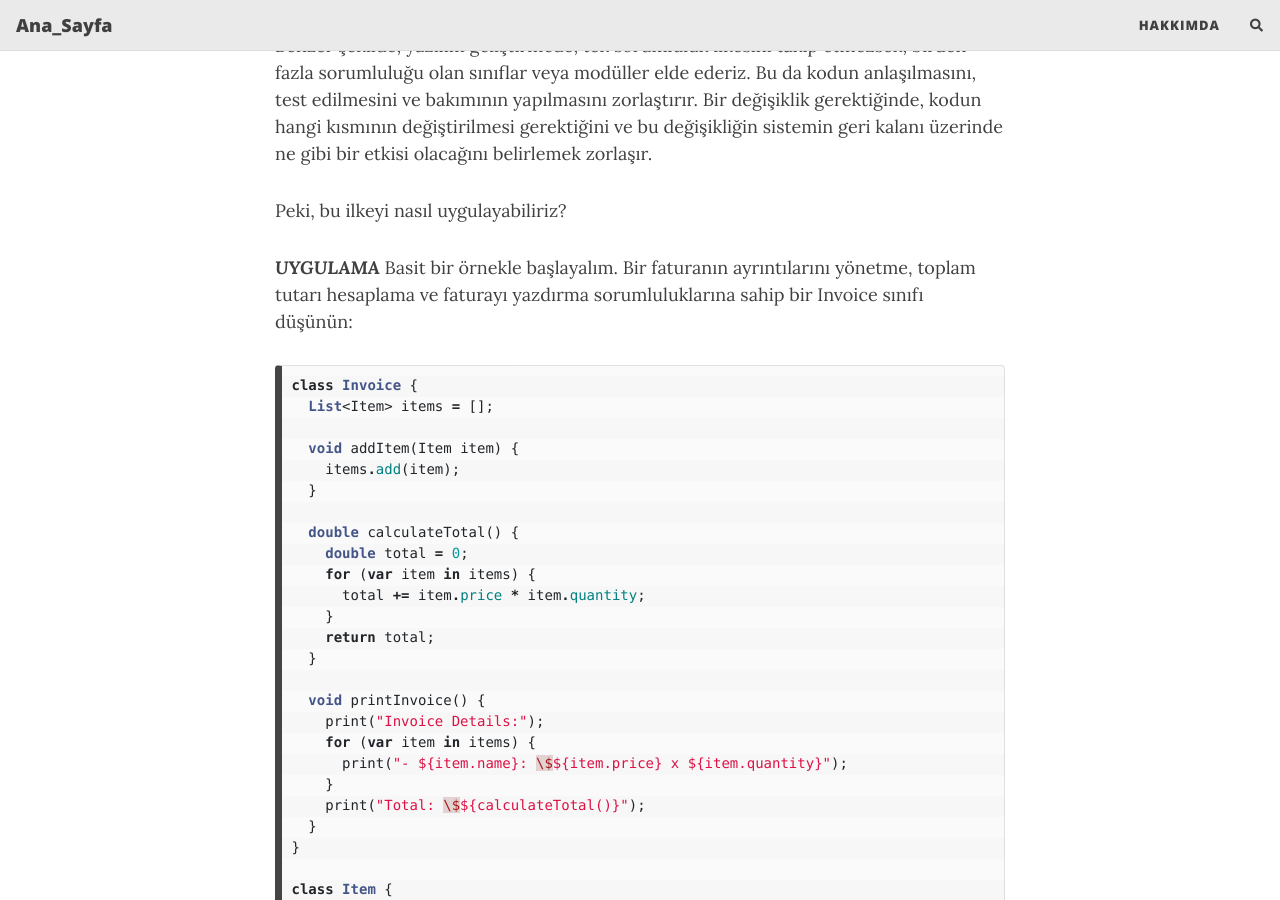
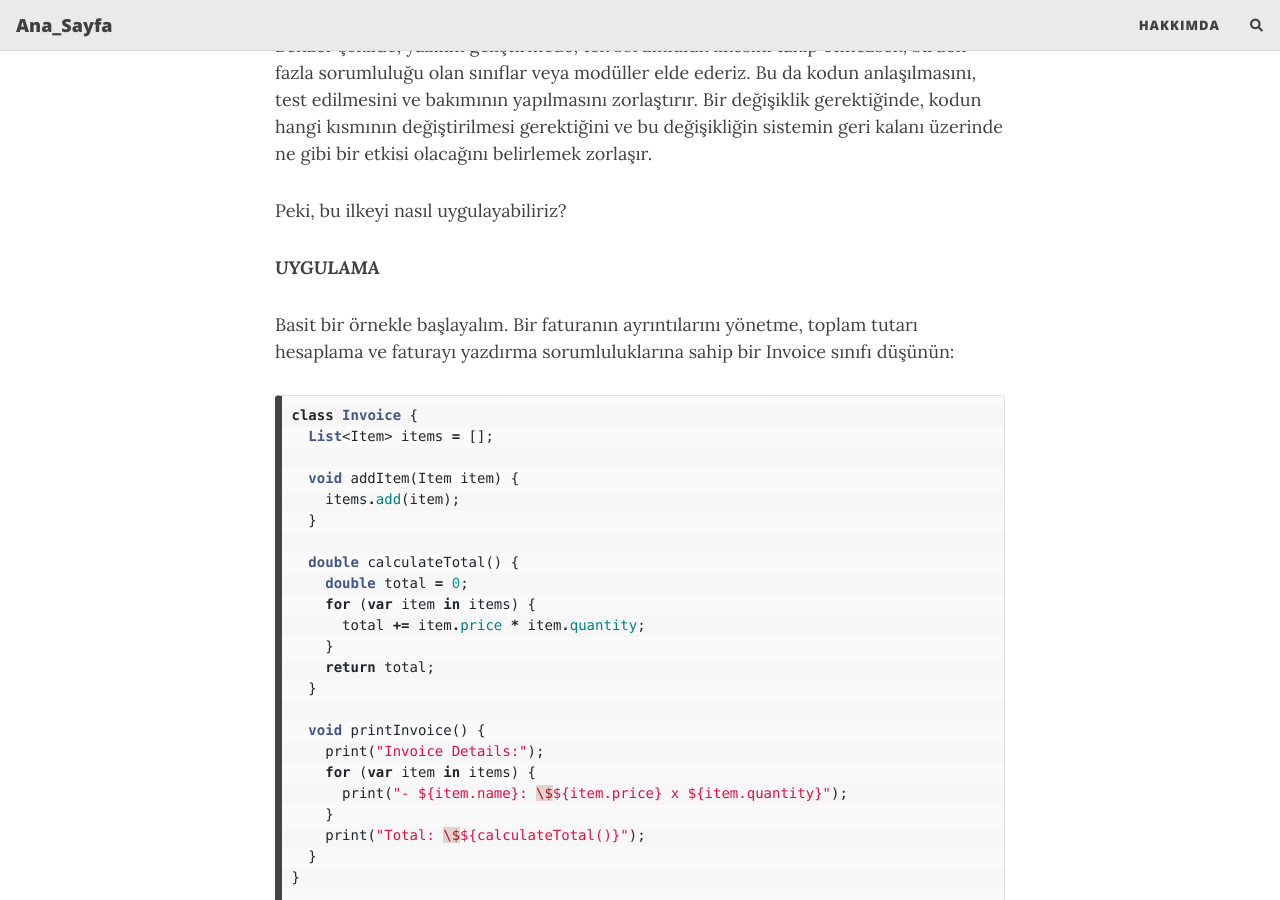
Before and after one commit to ahmetince1/ahmetince1.github.io, a Jekyll site: the page built from _posts/2023-12-6-Solid.md, in a window 1280 px wide and 900 px high, scrolled down 1762 px. Built offline with Jekyll 4.4.1, drawn with Linux system fonts in a browser that asks for light colours; nearby versions of some CDN libraries; comment, search, counter and statistics services are not loaded.

Commit message:
Solid dokümanı düzenlendi.

````diff
--- a/_posts/2023-12-6-Solid.md
+++ b/_posts/2023-12-6-Solid.md
@@ -29,6 +29,7 @@ Bir sınıfın yalnızca bir sorumluluğu olmalıdır. Sınıflar, yalnızca bir
 Peki, bu ilkeyi nasıl uygulayabiliriz?
 
 ***UYGULAMA***
+<p></p>
 Basit bir örnekle başlayalım. Bir faturanın ayrıntılarını yönetme, toplam tutarı hesaplama ve faturayı yazdırma sorumluluklarına sahip bir Invoice sınıfı düşünün:
 
 ```dart
@@ -146,11 +147,17 @@ Daha basit bir ifadeyle, halihazırda çalışmakta olan mevcut kodu değiştirm
 <p>Bu ilkenin kullanılmasının sağlayacağı kazanımların bazıları şöyledir:</p>
 
 ***Sürdürülebilirlik***
+<p></p>
 Bir proje ilerledikçe, kod tabanı giderek daha karmaşık hale gelebilir, bu da bakımı ve yeni işlevler eklemeyi zorlaştırır. Karmaşıklığı artan bir projeye yeni özellikler eklemekte zorlandıysanız, bunun ne kadar sinir bozucu olabileceğini ilk elden bilirsiniz. Açık-kapalı ilkesi, projeniz gelişirken bile kod tabanınızı istikrarlı ve sürdürülebilir tutabilir.
+<p></p>
+
 ***Yeniden kullanılabilirlik***
+
+<p></p>
 Modüler ve genişletilmesi kolay yazılım bileşenleri tasarlayarak, yeni özellikler veya işlevler uygulamak için mevcut kodu yeniden kullanabiliriz. Yazılımımıza yeni bir şey eklemek istediğimizde sıfırdan başlamamız gerekmediğinden, bu bize zaman ve emek tasarrufu sağlayabilir.
 
 ***UYGULAMA***
+<p></p>
 Hadi deneyelim, şimdi açık-kapalı ilkesini ihlal eden bir örneğe bakalım ve analiz edelim:
 
 ```dart
@@ -268,6 +275,7 @@ Türetilmiş sınıflar, kullanıcının aradaki farkı bilmesine gerek kalmadan
 <p>Liskov Yer Değiştirme İlkesi (LSP), bir üst sınıfa ait nesnelerin programın doğruluğunu etkilemeden bir alt sınıfa ait nesnelerle değiştirilebilmesi gerektiğini belirtir. Başka bir deyişle, bir alt sınıf, kodu bozmadan kendi üst sınıfının yerine geçebilmelidir.</p>
 
 ***UYGULAMA***
+<p></p>
 Aşağıda LSP’yi ihlal eden bir kod örneği verilmiştir. Karmaşık ve geliştirilmek istendiğinde geliştirilmesinin oldukça zor olacağı görülmektedir:
 
 ```dart
@@ -433,6 +441,7 @@ class UserRepository extends BaseRepository<User> {
 Bir sınıfın ihtiyaç duymadığı metotlara sahip bir arayüz uygulanmamalıdır. Bu prensip, bir sınıfın yalnızca ihtiyaç duyduğu metotları içeren küçük arayüzleri uygulanması önerir.
 
 ***UYGULAMA***
+<p></p>
 Aşağıda bu ilkeye uygun olmayan bir kod görmekteyiz. Sorumluluklar ayrılmamış:
 
 ```dart
@@ -540,6 +549,7 @@ Bu şekilde kodumuzu gereksiz sorumluluklardan kurtarmış olduk.
 Yüksek seviyeli modüller, düşük seviyeli modüllere bağlı olmamalıdır. Her ikisi de soyutlamalara ( interface ve abstract class ) dayanmalıdır.
 
 ***UYGULAMA***
+<p></p>
 Aşağıda bu ilkeyi kullanmayan kötü kod örneğimizi görebilirsiniz:
 
 ```dart
````
